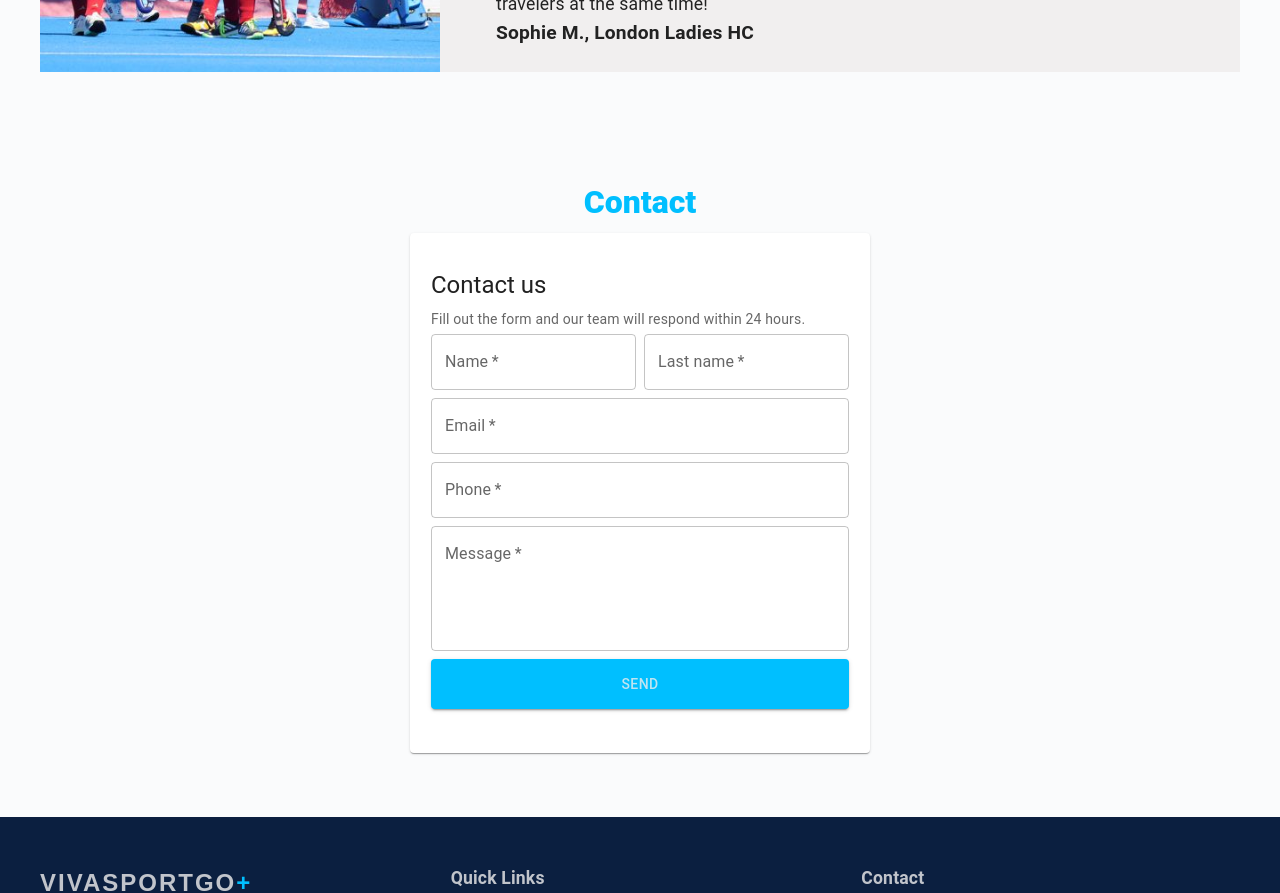
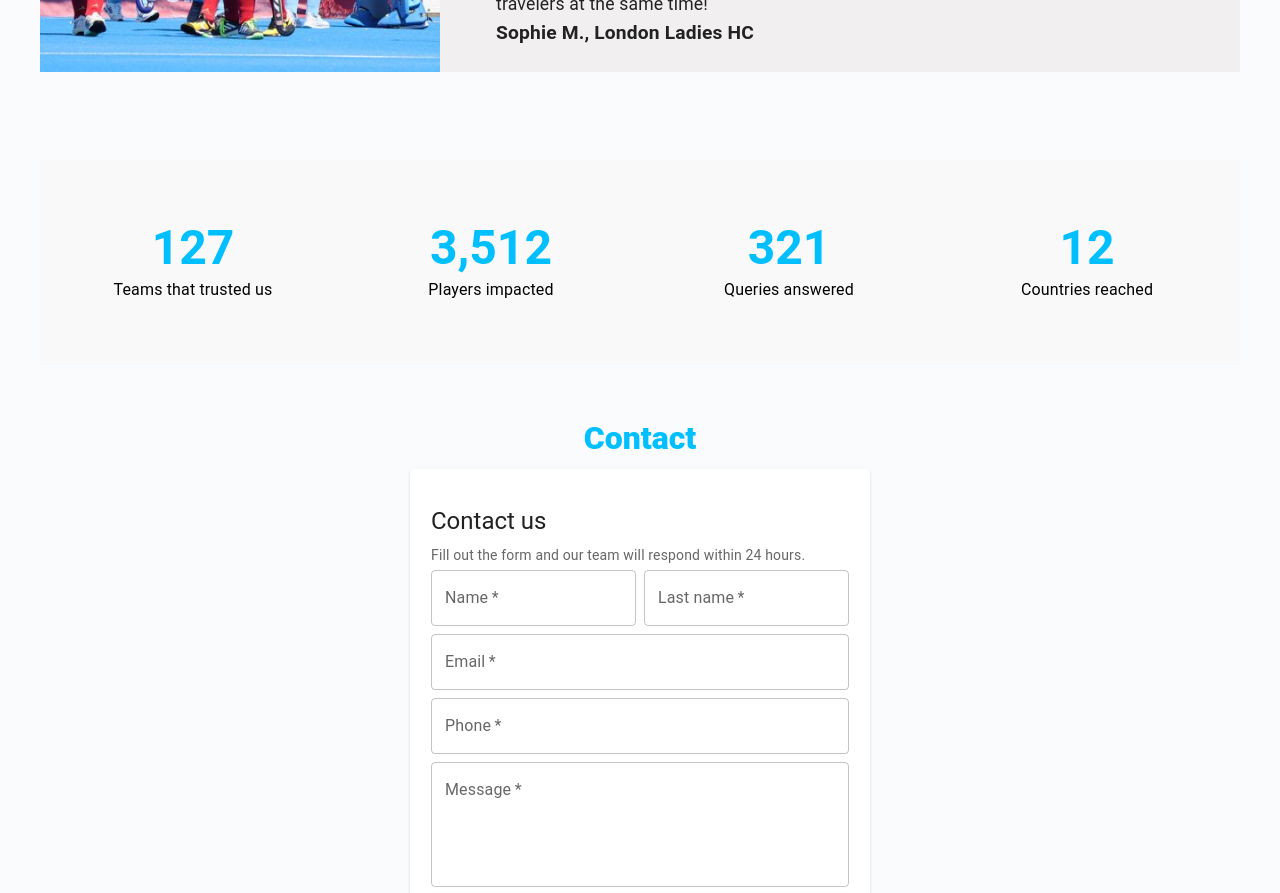
Before and after one commit to msalvatore82/vivaSportGo, a React (Vite) app: page / in a window 1280 px wide. Shown: the part 2880-3773 px from the top of the page. Built offline with nearby package versions, Linux system fonts and the light colour scheme; no server answers.

Commit message:
add counters

```diff
--- /dev/null
+++ b/src/components/counters/Counters.tsx
@@ -0,0 +1,68 @@
+import React, { useEffect, useRef, useState } from 'react';
+import { Box, Grid, Typography } from '@mui/material';
+import { useTranslation } from 'react-i18next';
+import { styles } from "./style.ts";
+
+interface CounterItem {
+  label: string; // clave i18n
+  target: number;
+}
+
+const countersData: CounterItem[] = [
+  { label: 'counters_teamsTrustedUs', target: 127 },
+  { label: 'counters_playersImpacted', target: 3512 },
+  { label: 'counters_queriesAnswered', target: 321 },
+  { label: 'counters_countriesReached', target: 12 },
+];
+
+const Counter = ({ target }: { target: number }) => {
+  const [count, setCount] = useState(0);
+  const ref = useRef(0);
+  const animationFrameId = useRef<number>();
+
+  useEffect(() => {
+    const step = target / 60; // animación en ~1 segundo (60 frames)
+    const update = () => {
+      ref.current += step;
+      if (ref.current < target) {
+        setCount(Math.ceil(ref.current));
+        animationFrameId.current = requestAnimationFrame(update);
+      } else {
+        setCount(target);
+      }
+    };
+
+    animationFrameId.current = requestAnimationFrame(update);
+
+    return () => {
+      if (animationFrameId.current) {
+        cancelAnimationFrame(animationFrameId.current);
+      }
+    };
+  }, [target]);
+
+  return (
+    <Typography variant="h3" sx={styles.counterNumber}>
+      {count.toLocaleString()}
+    </Typography>
+  );
+};
+
+const Counters = () => {
+  const { t } = useTranslation();
+
+  return (
+    <Box sx={styles.countersSection}>
+      <Grid container spacing={4} justifyContent="center">
+        {countersData.map((item, index) => (
+          <Grid item xs={12} sm={6} md={3} key={index} sx={styles.counterItem}>
+            <Counter target={item.target} />
+            <Typography variant="subtitle1">{t(item.label)}</Typography>
+          </Grid>
+        ))}
+      </Grid>
+    </Box>
+  );
+};
+
+export default Counters;
--- /dev/null
+++ b/src/components/counters/style.ts
@@ -0,0 +1,14 @@
+export const styles = {
+    countersSection: {
+      backgroundColor: '#f9f9f9',
+      padding: '60px 20px',
+      textAlign: 'center',
+    },
+    counterItem: {
+      textAlign: 'center',
+    },
+    counterNumber: {
+      color: '#00bfff',
+      fontWeight: '700',
+    },
+  };
--- a/src/components/howWeWork/HowWeWork.tsx
+++ b/src/components/howWeWork/HowWeWork.tsx
@@ -1,6 +1,6 @@
 import { Box, Typography } from "@mui/material";
 import { useTranslation } from "react-i18next";
-import { styles } from "./style";
+import { styles } from "./style.ts";
 import contact from "../../assets/contact.jpg";
 import design from "../../assets/design.png";
 import arrival from "../../assets/arrivals.png";
--- a/src/locales/de/translation.json
+++ b/src/locales/de/translation.json
@@ -63,5 +63,9 @@
     "experience_hockey_female_sport": "Damen-Hockey",
     "experience_hockey_female_country": "Vereinigtes Königreich",
     "experience_hockey_female_story": "Was hatten wir für einen Spaß! Es war eine Mischung aus Wettkampf, Sightseeing und Lachen zu jeder Zeit. Wir hatten spannende, aber sehr unterhaltsame Spiele, und abseits des Feldes war die Betreuung tadellos. Alles, was man braucht, wenn man mit einer Gruppe von Frauen über 40 reist: gutes Essen, bequeme Betten und ein Plan, um am Ende des Tages anzustoßen. Es wurde von Leuten organisiert, die unsere Sprache sprechen (die des Sports, natürlich). Wir planen schon neue Trikots... denn wir kommen bestimmt wieder. Danke, dass ihr uns gleichzeitig als Spielerinnen, Freundinnen und Reisende behandelt habt!",
-    "experience_hockey_female_name": "Sophie M., London Ladies HC"
+    "experience_hockey_female_name": "Sophie M., London Ladies HC",
+    "counters_teamsTrustedUs": "Teams, die uns vertraut haben",
+  "counters_playersImpacted": "Beeinflusste Spieler",
+  "counters_queriesAnswered": "Beantwortete Anfragen",
+  "counters_countriesReached": "Erreichte Länder"
   }
--- a/src/locales/en/translation.json
+++ b/src/locales/en/translation.json
@@ -69,5 +69,9 @@
   "experience_hockey_female_sport": "Hockey Femenino",
   "experience_hockey_female_country": "Reino Unido",
   "experience_hockey_female_story": "We had a great time! It was a mix of competition, tourism, and laughter at any time. We had intense but very funny games, and outside the field the attention was impeccable. Everything you need when traveling with a group of women +40: good food, comfortable beds, and some plan to toast at the end of the day. Organized by people who speak our same language (the sport language, of course). We're already organizing new jerseys... because we're sure we'll go back. Thank you for treating us as players, friends, and travelers at the same time!",
-    "experience_hockey_female_name": "Sophie M., London Ladies HC"
+  "experience_hockey_female_name": "Sophie M., London Ladies HC",
+  "counters_teamsTrustedUs": "Teams that trusted us",
+  "counters_playersImpacted": "Players impacted",
+  "counters_queriesAnswered": "Queries answered",
+  "counters_countriesReached": "Countries reached"
 }
--- a/src/locales/es/translation.json
+++ b/src/locales/es/translation.json
@@ -69,5 +69,9 @@
   "experience_hockey_female_sport": "Hockey Femenino",
   "experience_hockey_female_country": "Reino Unido",
   "experience_hockey_female_story": "¡Qué bien nos lo pasamos! Fue una mezcla de competición, turismo y risas a cualquier hora. Tuvimos partidos reñidos pero muy divertidos, y fuera del campo la atención fue impecable. Todo lo que necesitás cuando viajás con un grupo de mujeres +40: buena comida, camas cómodas y algún plan para brindar al final del día. Lo organizó gente que habla nuestro mismo idioma (el del deporte, claro). Ya estamos organizando camisetas nuevas... porque seguro volvemos. ¡Gracias por tratarnos como jugadoras, amigas y viajeras a la vez!",
-  "experience_hockey_female_name": "Sophie M., London Ladies HC"
+  "experience_hockey_female_name": "Sophie M., London Ladies HC",
+  "counters_teamsTrustedUs": "Equipos que confiaron en nosotros",
+  "counters_playersImpacted": "Jugadores impactados",
+  "counters_queriesAnswered": "Consultas respondidas",
+  "counters_countriesReached": "Países alcanzados"
 }
--- a/src/locales/fr/translation.json
+++ b/src/locales/fr/translation.json
@@ -69,5 +69,9 @@
     "experience_hockey_female_sport": "Hockey Féminin",
     "experience_hockey_female_country": "Royaume-Uni",
     "experience_hockey_female_story": "Qu'est-ce qu'on s'est amusées ! C'était un mélange de compétition, de tourisme et de rires à toute heure. Nous avons eu des matchs disputés mais très amusants, et en dehors du terrain, l'attention était impeccable. Tout ce qu'il faut quand on voyage avec un groupe de femmes de plus de 40 ans : bonne nourriture, lits confortables et un plan pour trinquer à la fin de la journée. L'organisation était assurée par des gens qui parlent notre langue (celle du sport, bien sûr). Nous sommes déjà en train de préparer de nouveaux maillots... car nous reviendrons sûrement. Merci de nous avoir traitées comme des joueuses, des amies et des voyageuses à la fois !",
-    "experience_hockey_female_name": "Sophie M., London Ladies HC"
+    "experience_hockey_female_name": "Sophie M., London Ladies HC",
+    "counters_teamsTrustedUs": "Équipes qui nous ont fait confiance",
+    "counters_playersImpacted": "Joueurs impactés",
+    "counters_queriesAnswered": "Questions répondues",
+    "counters_countriesReached": "Pays atteints"
     }
--- a/src/locales/it/translation.json
+++ b/src/locales/it/translation.json
@@ -66,5 +66,9 @@
     "experience_hockey_female_sport": "Hockey Femminile",
     "experience_hockey_female_country": "Regno Unito",
     "experience_hockey_female_story": "Ci siamo divertite tantissimo! È stata una combinazione di competizione, turismo e risate a tutte le ore. Abbiamo giocato partite combattute ma molto divertenti, e fuori dal campo l'attenzione è stata impeccabile. Tutto quello che serve quando si viaggia con un gruppo di donne over 40: buon cibo, letti comodi e qualche piano per brindare a fine giornata. L'organizzazione era fatta da persone che parlano la nostra stessa lingua (quella dello sport, ovviamente). Stiamo già organizzando nuove magliette... perché sicuramente torneremo. Grazie per averci trattato come giocatrici, amiche e viaggiatrici allo stesso tempo!",
-    "experience_hockey_female_name": "Sophie M., London Ladies HC"
+    "experience_hockey_female_name": "Sophie M., London Ladies HC",
+    "counters_teamsTrustedUs": "Squadre che si sono fidate di noi",
+  "counters_playersImpacted": "Giocatori impattati",
+  "counters_queriesAnswered": "Domande risposte",
+  "counters_countriesReached": "Paesi raggiunti"
     }
--- a/src/locales/nl/translation.json
+++ b/src/locales/nl/translation.json
@@ -67,5 +67,9 @@
     "experience_hockey_female_sport": "Hockey",
     "experience_hockey_female_country": "Verenigd Koninkrijk",
     "experience_hockey_female_story": "We hadden een geweldige tijd! Het was een mengsel van wedstrijd, toerisme en lachjes op elk moment. We hadden intense maar zeer grappige wedstrijden, en buiten het veld de attentie was ongelooflijk. Alles wat je nodig hebt wanneer je reist met een groep vrouwen +40: goede eten, comfortabele bedden en een plan om te borrelen aan het einde van de dag. Georganiseerd door mensen die onzezelfde taal spreken (de sporttaal, natuurlijk). We organiseren al nieuwe shirts... omdat we zeker weten dat we terug zullen gaan. Bedankt voor het behandelen van ons als spelers, vrienden en reizigers op hetzelfde moment!",
-    "experience_hockey_female_name": "Sophie M., London Ladies HC"
+    "experience_hockey_female_name": "Sophie M., London Ladies HC",
+    "counters_teamsTrustedUs": "Teams die ons vertrouwen",
+    "counters_playersImpacted": "Beïnvloede spelers",
+    "counters_queriesAnswered": "Beantwoorde vragen",
+    "counters_countriesReached": "Bereikte landen"
     }
--- a/src/locales/pt/translation.json
+++ b/src/locales/pt/translation.json
@@ -69,5 +69,9 @@
     "experience_hockey_female_sport": "Hockey Feminino",
     "experience_hockey_female_country": "Reino Unido",
     "experience_hockey_female_story": "Fomos para o torneio... e voltamos com agujetas de tanto reírnos. A organização foi impecável: desde o primeiro e-mail até a última cerveja. Se nota que quem está por trás entende o que é o rugby, o que é um terceiro tempo de verdade e o que precisamos para os veteranos para desfrutar sem pressão. Jogamos partidas intensas mas sem locuras, comimos como reis, e o hotel tinha até lugar para esticar depois dos partidos (embora alguns o usássemos para siestas). Voltaríamos com os olhos fechados. Ah, e ganhamos o prêmio ao time com mais tempo na barra. Merecido.",
-    "experience_hockey_female_name": "Sophie M., London Ladies HC"
+    "experience_hockey_female_name": "Sophie M., London Ladies HC",
+    "counters_teamsTrustedUs": "Equipas que confiaram em nós",
+    "counters_playersImpacted": "Jogadores impactados",
+    "counters_queriesAnswered": "Consultas respondidas",
+    "counters_countriesReached": "Países alcançados"
 }
--- a/src/views/home/Home.tsx
+++ b/src/views/home/Home.tsx
@@ -7,6 +7,7 @@ import Sidebar from "../../components/sidebar/Sidebar.js";
 import HowWeWork from "../../components/howWeWork/HowWeWork.js";
 import Footer from "../../components/footer/Footer";
 import Experiences from "../../components/experiences/Experiences.js";
+import Counters from "../../components/counters/Counters.js";
 
 export default function Home() {
     const isMobile = useMediaQuery('(max-width:768px)');
@@ -30,6 +31,10 @@ export default function Home() {
         <Box sx={styleHome.experiencesContainer}>
             <Experiences />
         </Box>
+        <Box sx={styleHome.countersContainer}>
+                <Counters
+                />
+        </Box>
         <Box sx={styleHome.contactContainer}>
             <Contacto />
         </Box>
--- a/src/views/home/style.ts
+++ b/src/views/home/style.ts
@@ -41,6 +41,13 @@ export const styleHome = {
     maxWidth: '75rem',
     boxSizing: 'border-box',
   },
+  countersContainer: {
+    width: '100%',
+    margin: '0 auto',
+    padding: '2rem 0 0 0',
+    maxWidth: '75rem',
+    boxSizing: 'border-box',
+  },
   contactContainer: {
     width: '100%',
     margin: '0 auto',
```
Lines whose indentation alone changed are shown as unchanged.
